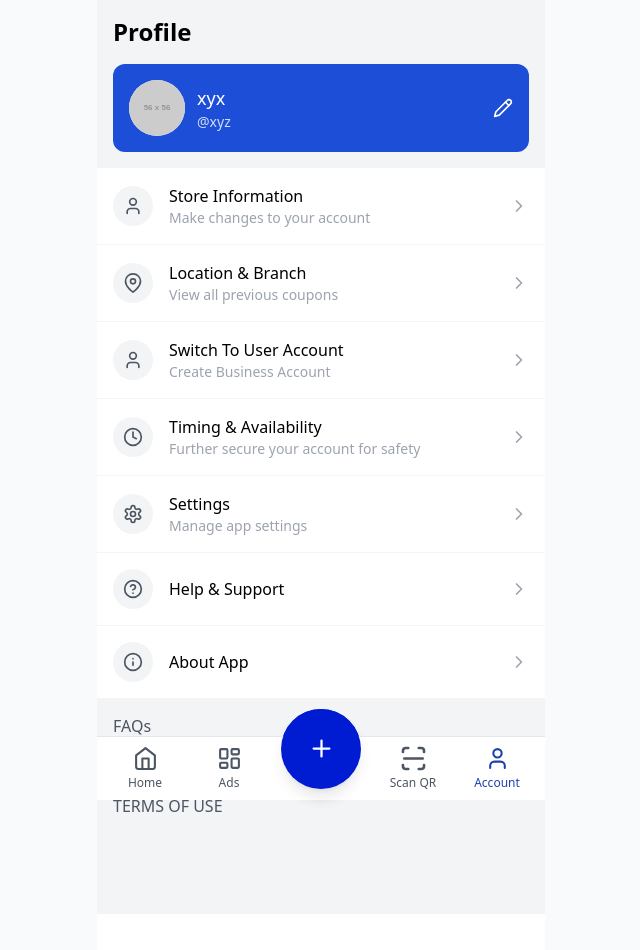
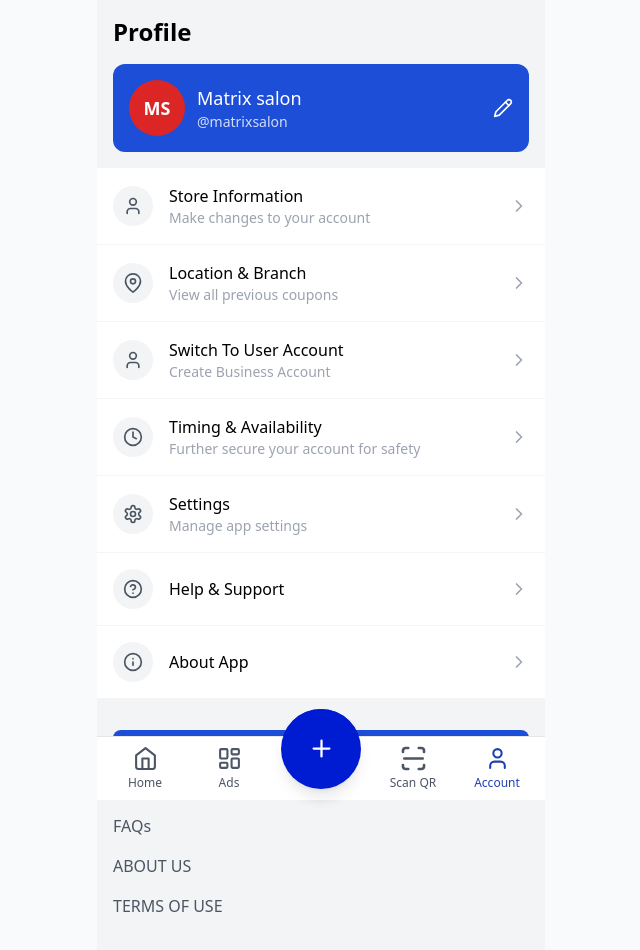
Before and after one commit to DevxD98/Owner-s-page, a React (Vite) app: page /account in a window 1280 px wide. Shown: the top 950 px of the page, without its empty margins (319-959 px from the left). Built offline with nearby package versions, Linux system fonts and the light colour scheme.

Commit message:
feat: enhance AccountPage UI and functionality

```diff
--- a/src/pages/AccountPage.jsx
+++ b/src/pages/AccountPage.jsx
@@ -1,10 +1,23 @@
 import React from 'react';
-import { Pencil, ChevronRight, User, Clock, HelpCircle, Info, Bell, Settings } from 'lucide-react';
+import { Pencil, ChevronRight, User, Clock, HelpCircle, Info, Bell, Settings, UserPlus } from 'lucide-react';
 import { useNavigate } from 'react-router-dom';
 import BottomNavigation from '../components/layout/BottomNavigation';
+import { useApp } from '../contexts/AppContext';
 
 const AccountPage = () => {
   const navigate = useNavigate();
+  const { storeName, storeLogo } = useApp();
+
+  // Get initials for the fallback logo
+  const getInitials = (name) => {
+    if (!name) return 'MS';
+    return name
+      .split(' ')
+      .map(word => word[0])
+      .join('')
+      .toUpperCase()
+      .substring(0, 2);
+  };
 
   return (
     <div className="flex flex-col items-center w-full bg-gray-100 min-h-screen pb-20">
@@ -16,11 +29,17 @@ const AccountPage = () => {
           <div className="bg-blue-700 w-full rounded-xl p-4 flex items-center justify-between relative">
             <div className="flex items-center">
               <div className="w-14 h-14 bg-white rounded-full flex items-center justify-center overflow-hidden mr-3">
-                <img src="https://via.placeholder.com/56" alt="Profile" className="w-full h-full object-cover" />
+                {storeLogo ? (
+                  <img src={storeLogo} alt="Store Logo" className="w-full h-full object-cover" />
+                ) : (
+                  <div className="w-full h-full bg-red-600 flex items-center justify-center text-white font-bold text-lg">
+                    {getInitials(storeName)}
+                  </div>
+                )}
               </div>
               <div className="text-white">
-                <h2 className="font-medium text-lg">xyx</h2>
-                <p className="text-sm text-white opacity-80">@xyz</p>
+                <h2 className="font-medium text-lg">{storeName || 'Store Name'}</h2>
+                <p className="text-sm text-white opacity-80">@{storeName ? storeName.toLowerCase().replace(/\s+/g, '') : 'store'}</p>
               </div>
             </div>
             <button className="text-white">
@@ -32,7 +51,10 @@ const AccountPage = () => {
         {/* Menu Items */}
         <div className="w-full bg-white mt-4">
           {/* Store Information */}
-          <div className="flex items-center justify-between p-4 border-b border-gray-100">
+          <div
+            className="flex items-center justify-between p-4 border-b border-gray-100 cursor-pointer"
+            onClick={() => navigate('/store-information')}
+          >
             <div className="flex items-center">
               <div className="w-10 h-10 bg-gray-100 rounded-full flex items-center justify-center mr-4">
                 <User size={20} className="text-gray-600" />
@@ -46,7 +68,10 @@ const AccountPage = () => {
           </div>
 
           {/* Location & Branch */}
-          <div className="flex items-center justify-between p-4 border-b border-gray-100">
+          <div
+            className="flex items-center justify-between p-4 border-b border-gray-100 cursor-pointer"
+            onClick={() => navigate('/location-branch')}
+          >
             <div className="flex items-center">
               <div className="w-10 h-10 bg-gray-100 rounded-full flex items-center justify-center mr-4">
                 <svg xmlns="http://www.w3.org/2000/svg" width="20" height="20" viewBox="0 0 24 24" fill="none" stroke="currentColor" strokeWidth="2" strokeLinecap="round" strokeLinejoin="round" className="text-gray-600">
@@ -133,6 +158,17 @@ const AccountPage = () => {
           </div>
         </div>
 
+        {/* Create Account Button */}
+        <div className="w-full p-4 mt-4">
+          <button
+            onClick={() => navigate('/create-account')}
+            className="w-full bg-blue-700 text-white py-3 rounded-lg font-medium text-lg flex items-center justify-center"
+          >
+            <UserPlus size={20} className="mr-2" />
+            Create New Account
+          </button>
+        </div>
+
         {/* Footer Links */}
         <div className="w-full p-4">
           <div className="flex flex-col space-y-4">
```
